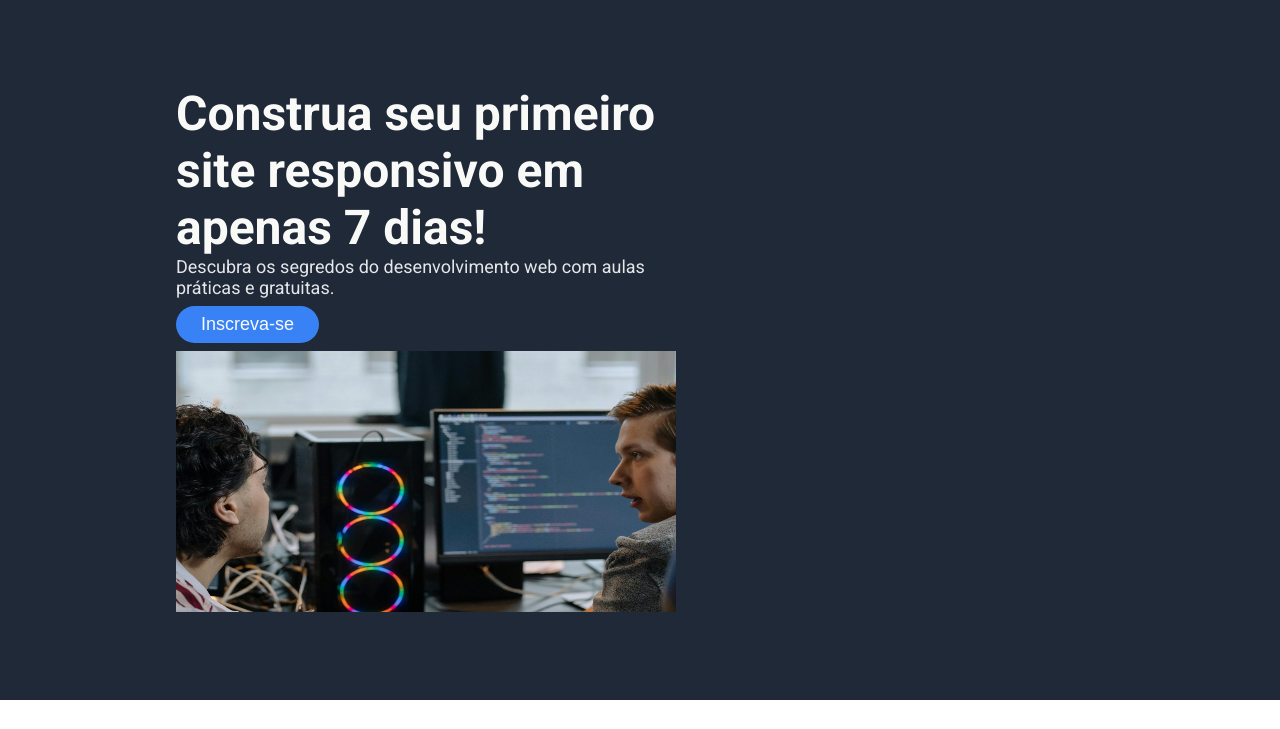
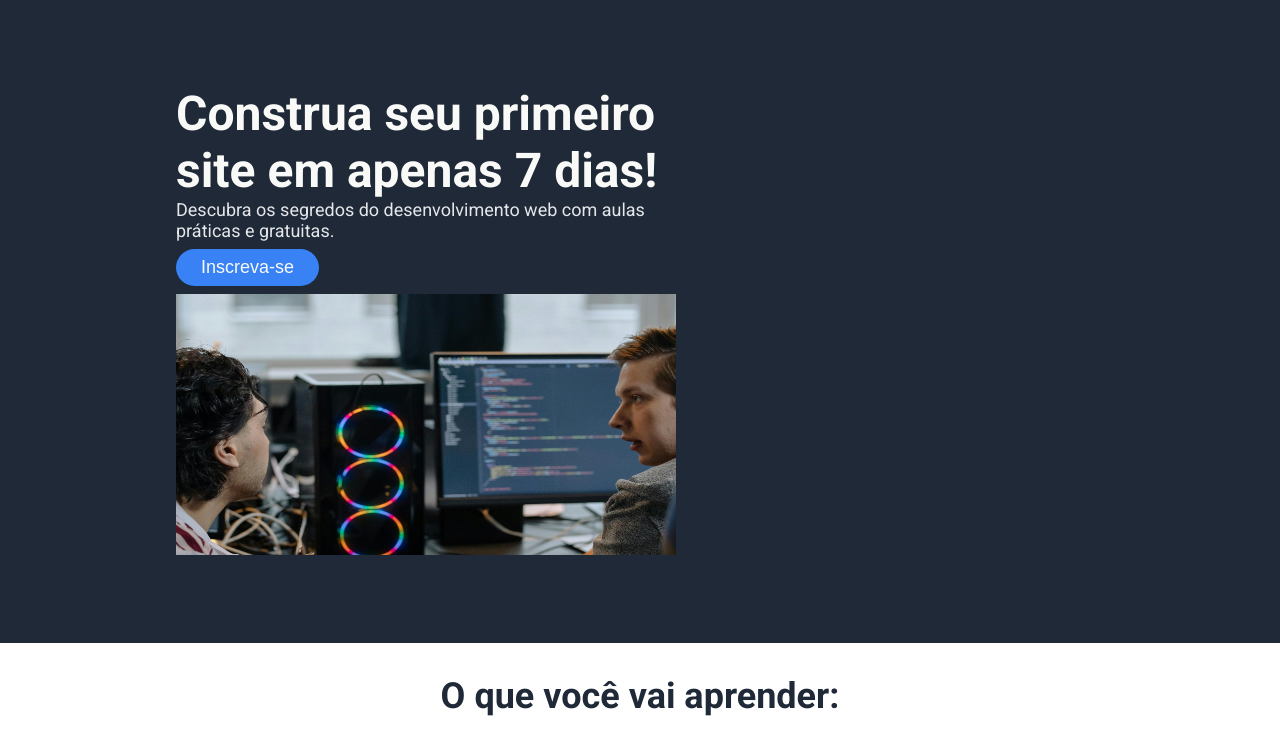
Before and after one commit to ferbover/first-landing-page, a plain HTML site: page index.html in a window 1280 px wide. Shown: the part 62-791 px from the top of the page. Drawn offline with Linux system fonts and the light colour scheme.

Commit message:
text change on hero class

```diff
--- a/index.html
+++ b/index.html
@@ -23,7 +23,7 @@
 
     <div class="hero">
         <div class="hero-txt">
-            <h1>Construa seu primeiro site responsivo em apenas 7 dias!</h1>
+            <h1>Construa seu primeiro site em apenas 7 dias!</h1>
             <p>Descubra os segredos do desenvolvimento web com aulas práticas e gratuitas.</p>
             <button>Inscreva-se</button>
         </div>
```
